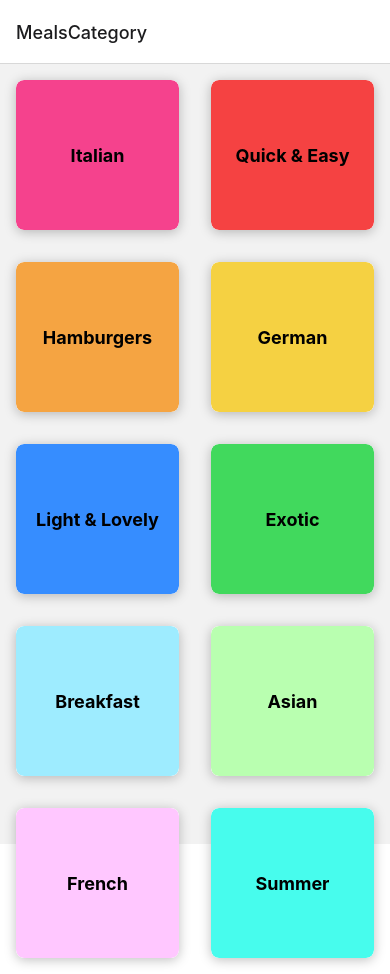
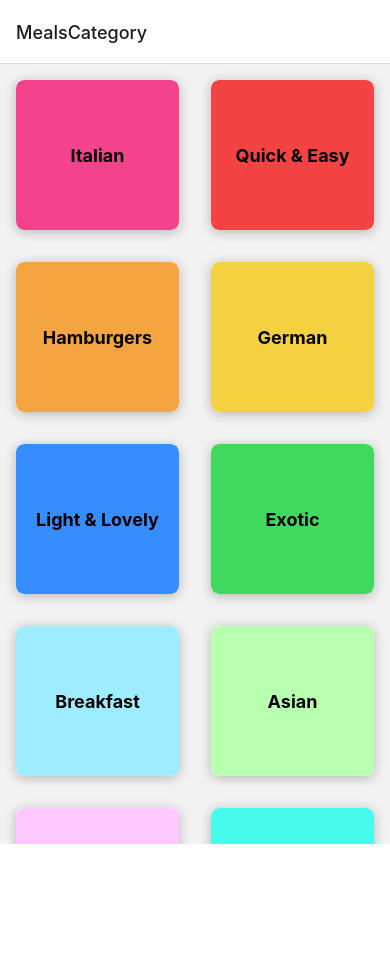
Before and after one commit to Opeyemi-Omotayo/Meals-app, a React Native app: screen /MealsCategory in a window 390 px wide. After the commit the page ends 844 px from the top, so only its background shows below. Built offline with nearby package versions, Linux system fonts and the light colour scheme.

Commit message:
route params

```diff
--- a/App.js
+++ b/App.js
@@ -3,6 +3,7 @@ import { NavigationContainer } from '@react-navigation/native';
 import { createNativeStackNavigator } from '@react-navigation/native-stack';
 import Categories from './screens/Categories';
 import { StatusBar } from 'expo-status-bar';
+import MealsOverview from './screens/MealsOverview';
 
 const Stack = createNativeStackNavigator();
 
@@ -12,6 +13,7 @@ function App() {
       <StatusBar style='light' />
       <Stack.Navigator>
         <Stack.Screen name="MealsCategory" component={Categories} />
+        <Stack.Screen name="MealsOverview" component={MealsOverview} />
       </Stack.Navigator>
     </NavigationContainer>
   );
--- a/components/CategoryGrid.js
+++ b/components/CategoryGrid.js
@@ -1,6 +1,6 @@
 import { Pressable, View, StyleSheet, Text, Platform } from "react-native";
 
-const CategoryGrid = ({ title, color }) => {
+const CategoryGrid = ({ title, color, onPress }) => {
   return (
     <View style={styles.gridItem}>
       <Pressable
@@ -9,6 +9,7 @@ const CategoryGrid = ({ title, color }) => {
           styles.button,
           pressed ? styles.buttonPressed : null,
         ]}
+        onPress={onPress}
       >
         <View style={[styles.innerContainer, { backgroundColor: color }]}>
           <Text style={styles.title}>{title}</Text>
--- a/screens/Categories.js
+++ b/screens/Categories.js
@@ -1,21 +1,32 @@
-import { FlatList, View , StyleSheet} from "react-native"
-import { CATEGORIES } from "../data/DummyData"
+import { FlatList, StyleSheet } from "react-native";
+import { CATEGORIES } from "../data/DummyData";
 import CategoryGrid from "../components/CategoryGrid";
 
-const renderCategory = (itemData) => {
-    return <CategoryGrid title={itemData.item.title} color={itemData.item.color}/>;
-}
+const Categories = ({ navigation }) => {
+  function renderCategoryItem(itemData) {
+    function pressHandler() {
+        navigation.navigate('MealsOverview', {
+            categoryId: itemData.item.id,
+          });    }
 
-const Categories = () => {
+    return (
+      <CategoryGrid
+        title={itemData.item.title}
+        color={itemData.item.color}
+        onPress={pressHandler}
+      />
+    );
+  }
   return (
-    <View>
-        <FlatList data={CATEGORIES} keyExtractor={(item) => item.id} renderItem={renderCategory} numColumns={2}/>
-    </View>
-  )
-}
+      <FlatList
+        data={CATEGORIES}
+        keyExtractor={(item) => item.id}
+        renderItem={renderCategoryItem}
+        numColumns={2}
+      />
+  );
+};
 
-export default Categories
+export default Categories;
 
-const styles = StyleSheet.create({
-
-});
+const styles = StyleSheet.create({});
--- a/screens/MealsOverview.js
+++ b/screens/MealsOverview.js
@@ -1,9 +1,11 @@
 import { Text, View, StyleSheet } from "react-native"
 
-const MealsOverview = () => {
+const MealsOverview = ({ route }) => {
+    const catId = route.params.categoryId;
+
   return (
-    <View>
-        <Text>Meals Overview</Text>
+    <View style={styles.container}>
+        <Text>Meals Overview - {catId}</Text>
     </View>
   )
 }
```
